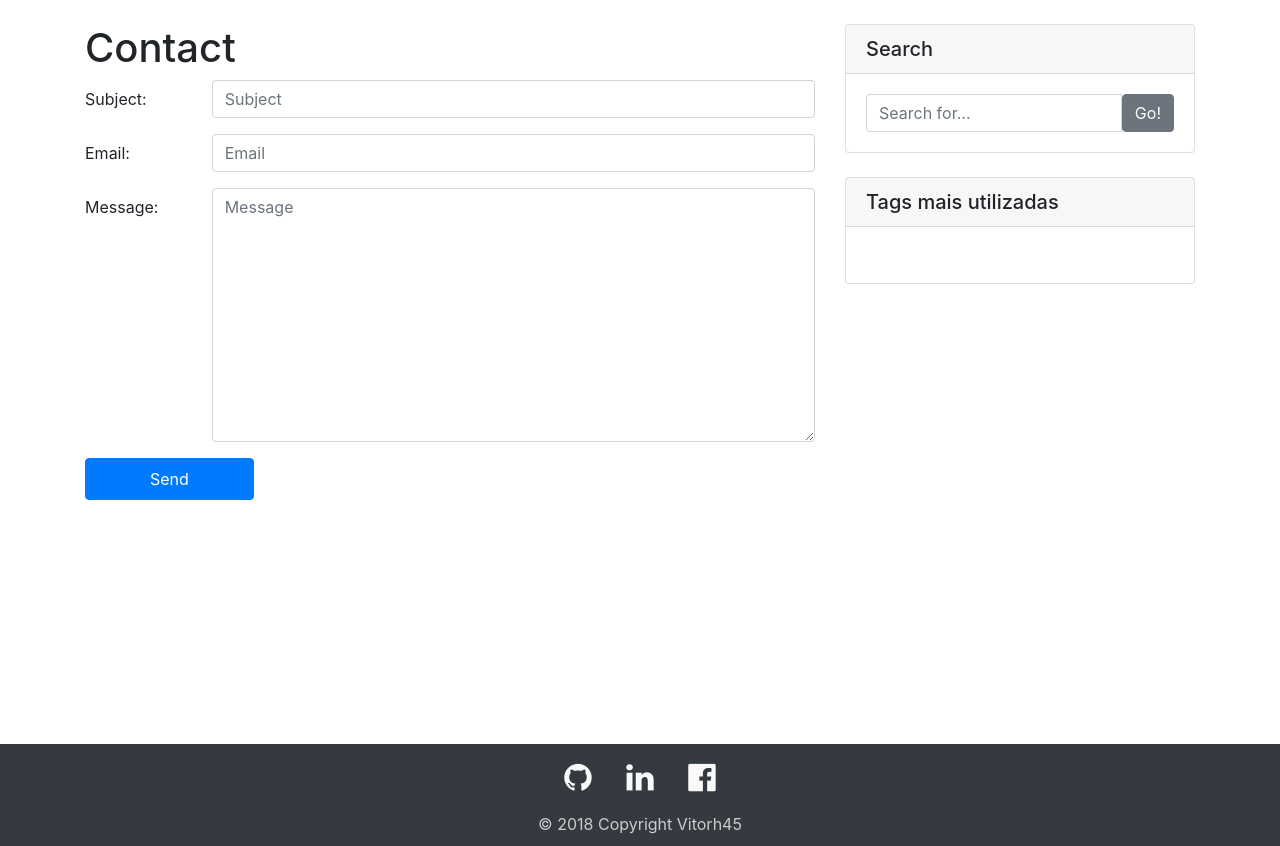
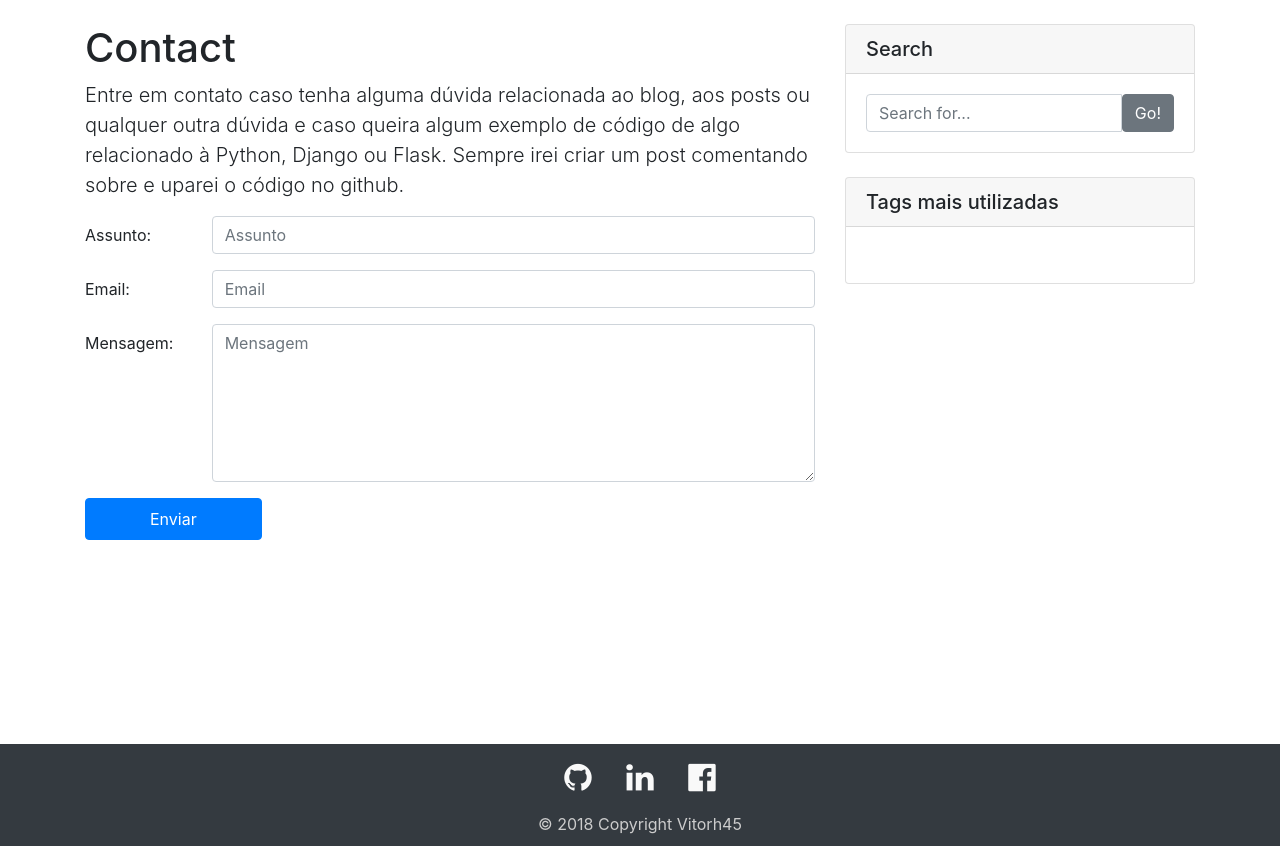
Before and after one commit to vitorh45/personal-blog, a Django app: template core/templates/core/contact.html in a window 1280 px wide. Shown: the part 56-902 px from the top of the page. Run offline with Django 3.2, Linux system fonts and the light colour scheme; the template is opened without the code that fills it, so the values that code supplies are empty; some libraries are stand-ins or nearby versions.

Commit message:
Add translations tags

```diff
--- a/blog/settings.py
+++ b/blog/settings.py
@@ -54,6 +54,7 @@ MIDDLEWARE = [
     'django.contrib.auth.middleware.AuthenticationMiddleware',
     'django.contrib.messages.middleware.MessageMiddleware',
     'django.middleware.clickjacking.XFrameOptionsMiddleware',
+    'django.middleware.locale.LocaleMiddleware',
 ]
 
 ROOT_URLCONF = 'blog.urls'
@@ -112,11 +113,11 @@ SITE_ID = 1
 # Internationalization
 # https://docs.djangoproject.com/en/2.0/topics/i18n/
 
-LANGUAGE_CODE = 'en-us'
+LANGUAGE_CODE = 'pt-br'
 
 LANGUAGES = (
+    ('pt-br', 'Portuguese'),
     ('en', 'English'),
-    ('pt-br', 'Portuguese'),
 )
 
 LOCALE_PATHS = (
--- a/blog/urls.py
+++ b/blog/urls.py
@@ -26,5 +26,6 @@ urlpatterns = [
     path('contact/', views.contact, name='contact'),
     path('search/', views.search, name='search'),
     path('tags/<slug:tag>/', views.tags, name='tags'),
+    path('i18n/', include('django.conf.urls.i18n')),
     path('', include('posts.urls')),
 ] + static(settings.STATIC_URL, document_root=settings.STATIC_ROOT)
--- a/core/templates/core/about.html
+++ b/core/templates/core/about.html
@@ -1,5 +1,5 @@
 {% extends 'base.html' %}
-{% block title %}{{ about.title }}{% endblock title %}
+{% block title %}{{ about.title }} - {% endblock title %}
 
 {% block content %}
   <div class="col-lg-8">
--- a/core/templates/core/contact.html
+++ b/core/templates/core/contact.html
@@ -1,19 +1,20 @@
-{% extends 'base.html' %}
-{% block title %}Contact{% endblock title %}
+{% extends 'base.html' %}{% load i18n %}
+
+{% block title %}{% trans 'Contact' %} - {% endblock title %}
 
 {% block content %}
   <div class="col-lg-8">
-    <h1 class="mt-4">Contact</h1>
-
+    <h1 class="mt-4">{% trans 'Contact' %}</h1>
+    <p class='lead'>{% trans 'Entre em contato caso tenha alguma dúvida relacionada ao blog, aos posts ou qualquer outra dúvida e caso queira algum exemplo de código de algo relacionado à Python, Django ou Flask. Sempre irei criar um post comentando sobre e uparei o código no github' %}.</p>
     <div class="row">
         <div class="col-md-12">
             <div class="well well-sm">
                 <form action='.' method='POST'>
                 {% csrf_token %}
                   <div class="form-group row">
-                    <label for="id_subject" class="col-sm-2 col-form-label">Subject:</label>
+                    <label for="id_subject" class="col-sm-2 col-form-label">{% trans 'Assunto' %}:</label>
                     <div class="col-sm-10">
-                      <input type="text" class="form-control" id="id_subject" name='subject' placeholder="Subject">
+                      <input type="text" class="form-control" id="id_subject" name='subject' placeholder="{% trans 'Assunto' %}">
                     </div>
                   </div>
                   <div class="form-group row">
@@ -23,19 +24,20 @@
                     </div>
                   </div>
                   <div class="form-group row">
-                    <label for="id_message" class="col-sm-2 col-form-label">Message:</label>
+                    <label for="id_message" class="col-sm-2 col-form-label">{% trans 'Mensagem' %}:</label>
                     <div class="col-sm-10">
-                      <textarea class="form-control" id="id_message" name='message' placeholder="Message" rows="10"></textarea>
+                      <textarea class="form-control" id="id_message" name='message' placeholder="{% trans 'Mensagem' %}" rows="6"></textarea>
                     </div>
                   </div>
                   <div class="form-group row">
                     <div class="col-sm-10">
-                      <button type="submit" class="btn btn-primary btn-larger">Send</button>
+                      <button type="submit" class="btn btn-primary btn-larger">{% trans 'Enviar' %}</button>
                     </div>
                   </div>
                 </form>
             </div>
         </div>
+
     </div>
 
   </div>
--- a/core/templates/core/search.html
+++ b/core/templates/core/search.html
@@ -1,10 +1,11 @@
 {% extends 'base.html' %}
+{% block title %}Resultados da busca por: "{{ query }}" - {% endblock title %}
 {% block content %}
 
   <!-- Blog Entries Column -->
   <div class="col-md-8">
 
-    <h3 class="my-4">Resultados da busca.
+    <h3 class="my-4">Resultados da busca por: <strong>"{{ query }}"</strong>
     </h3>
 
     {% for post in posts_list %}
--- a/core/templates/core/tags.html
+++ b/core/templates/core/tags.html
@@ -1,4 +1,5 @@
 {% extends 'base.html' %}
+{% block title %}Posts com a tag: {{ tag }} - {% endblock title %}
 {% block content %}
 
   <!-- Blog Entries Column -->
--- a/core/views.py
+++ b/core/views.py
@@ -18,7 +18,7 @@ def contact(request):
     form = ContactForm(request.POST or None)
     if form.is_valid():
         form.save()
-        messages.success(request, 'Mesagem enviada com sucesso!')  # <-
+        messages.success(request, 'Mesagem enviada com sucesso!')
         return redirect('contact')
     context = {'form': form}
     return render(request, 'core/contact.html', context)
@@ -30,7 +30,7 @@ def search(request):
     posts = Post.objects.filter(Q(title__contains=query) | Q(content__contains=query))
     paginator = Paginator(posts, 4)
     posts = paginator.get_page(page)
-    context = {'posts_list': posts}
+    context = {'posts_list': posts, 'query': query}
     return render(request, 'core/search.html', context)
 
 
```
